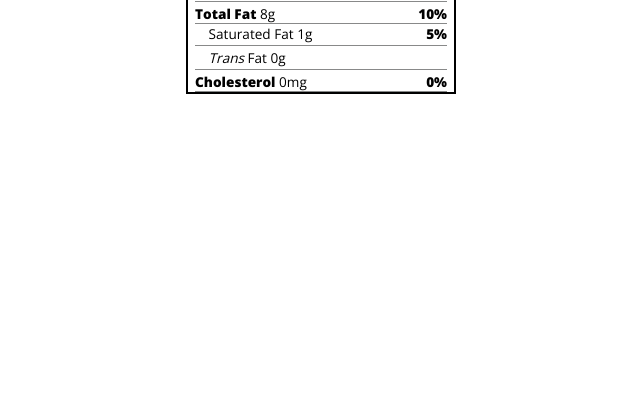
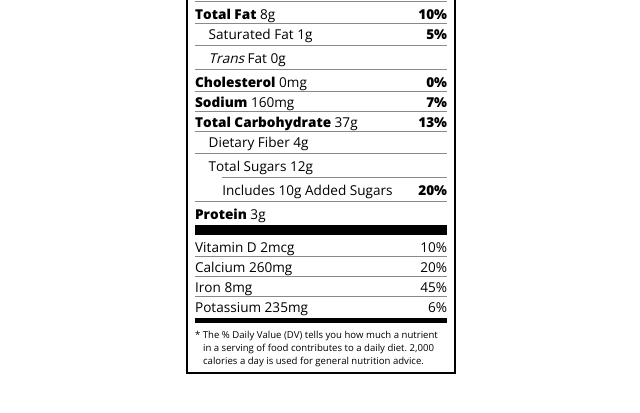
Before and after one commit to tyler-kunce/freeCodeCamp, a plain HTML site: page full-stack-dev/CSS/nutritional-label/index.html in a window 1280 px wide. Shown: the part 201-614 px from the top of the page, without its empty margins (319-959 px from the left). Drawn offline with nearby package versions, Linux system fonts and the light colour scheme.

Commit message:
Nutrition Label - CSS Workshop
Finishing touches.

```diff
--- a/full-stack-dev/CSS/nutritional-label/index.html
+++ b/full-stack-dev/CSS/nutritional-label/index.html
@@ -35,7 +35,25 @@
             <p class="indent no-divider"><span><i>Trans</i> Fat 0g</span></p>
             <div class="divider"></div>
             <p><span><span class="bold">Cholesterol</span> 0mg</span> <span class="bold">0%</span></p>
+            <p><span><span class="bold">Sodium</span> 160mg</span> <span class="bold">7%</span></p>
+            <p><span><span class="bold">Total Carbohydrate</span> 37g</span> <span class="bold">13%</span></p>
+            <p class="indent no-divider">Dietary Fiber 4g</p>
+            <div class="divider"></div>
+            <p class="indent no-divider">Total Sugars 12g</p>
+            <div class="divider double-indent"></div>
+            <p class="double-indent no-divider">Includes 10g Added Sugars <span class="bold right">20%</span></p>
+            <div class="divider"></div>
+            <p class="no-divider"><span><span class="bold">Protein</span> 3g</span></p>
+            <div class="divider large"></div>
+            <p>Vitamin D 2mcg <span>10%</span></p>
+            <p>Calcium 260mg <span>20%</span></p>
+            <p>Iron 8mg <span>45%</span></p>
+            <p class="no-divider">Potassium 235mg <span>6%</span></p>
         </div>
+        <div class="divider medium"></div>
+        <p class="note">* The % Daily Value (DV) tells you how much a nutrient in a serving of food
+            contributes to a daily diet. 2,000 calories a day is used for general nutrition advice.
+        </p>
     </div>
 </body>
 
--- a/full-stack-dev/CSS/nutritional-label/styles.css
+++ b/full-stack-dev/CSS/nutritional-label/styles.css
@@ -85,6 +85,17 @@ p {
     margin-left: 1em;
 }
 
+.double-indent {
+    margin-left: 2em;
+}
+
 .daily-value p:not(.no-divider) {
     border-bottom: 1px solid #888989;
 }
+
+.note {
+    font-size: 0.6rem;
+    margin: 5px 0;
+    padding: 0 8px;
+    text-indent: -8px;
+}
```
